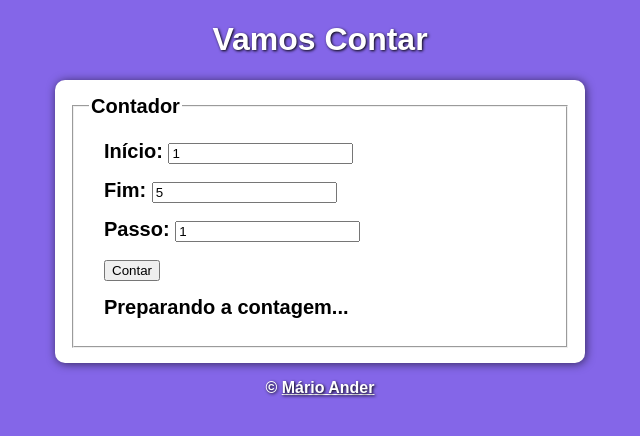
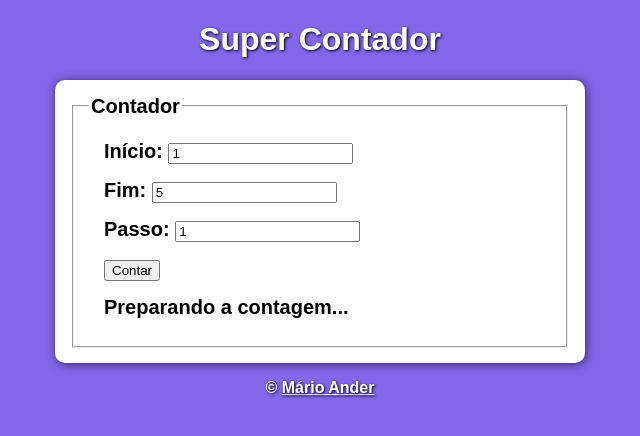
Before and after one commit to marioander/contador, a plain HTML site: page index.html in a window 1280 px wide. Shown: the whole page, without its empty margins (320-960 px from the left). Drawn offline with Linux system fonts and the light colour scheme.

Commit message:
Update index.html

```diff
--- a/index.html
+++ b/index.html
@@ -42,7 +42,7 @@
 </head>
 <body>
     <header>
-        <h1>Vamos Contar</h1>
+        <h1>Super Contador</h1>
     </header>
     <main>
         <fieldset>
```
